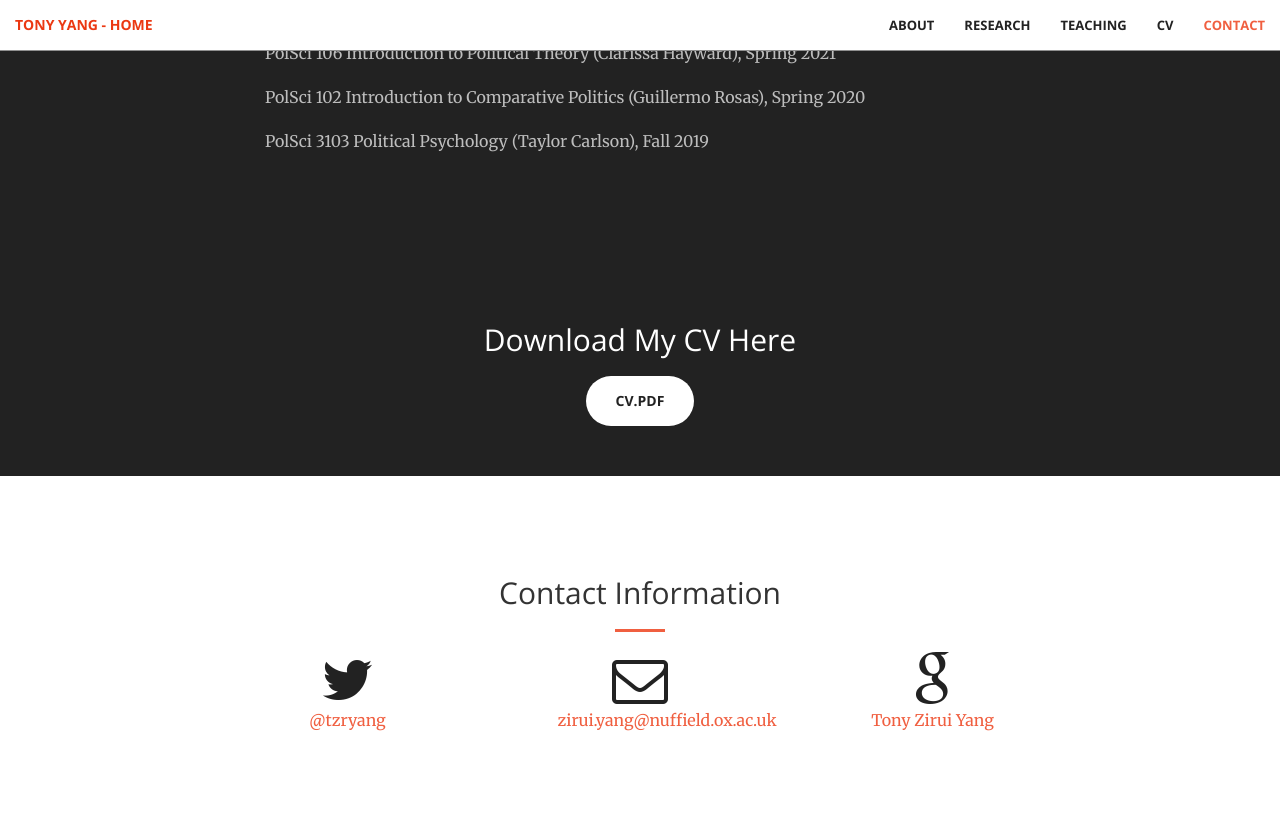
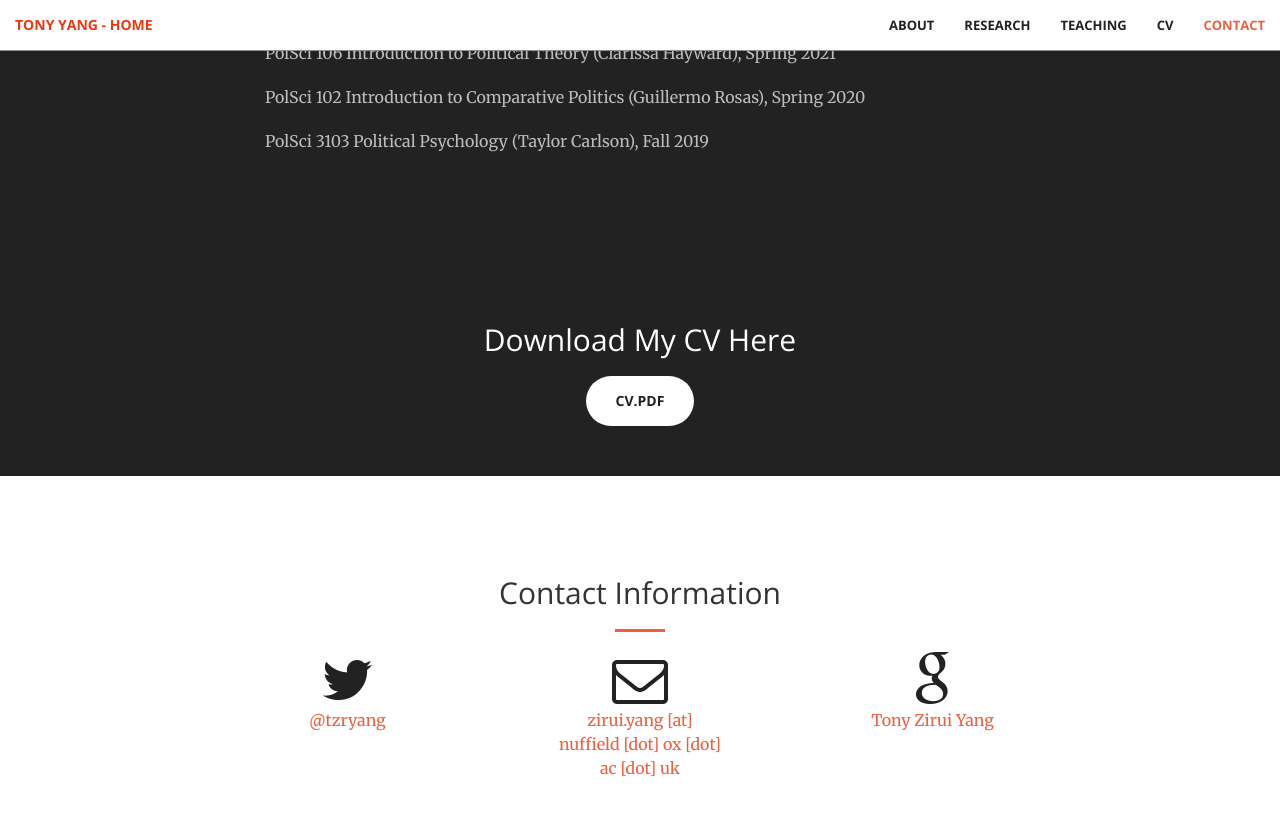
Before and after one commit to tonyhsfz/website, a Jekyll site: the page built from index.html, in a window 1280 px wide and 900 px high, scrolled down 4123 px. Shown: the top 816 px of the window. Built offline with Jekyll 4.4.1, drawn with Linux system fonts in a browser that asks for light colours.

Commit message:
Update contact.html

```diff
--- a/_includes/contact.html
+++ b/_includes/contact.html
@@ -14,7 +14,7 @@
         <div class="col-lg-2 col-lg-offset-1 text-center">
             <a href="mailto:zirui.yang@nuffield.ox.ac.uk">
             <i class="fa fa-envelope-o fa-3x wow bounceIn" data-wow-delay=".1s"></i>
-                <p>zirui.yang@nuffield.ox.ac.uk</p>
+                <p>zirui.yang [at] nuffield [dot] ox [dot] ac [dot] uk</p>
             </a>
         </div>
         <div class="col-lg-2 col-lg-offset-1 text-center">
```
